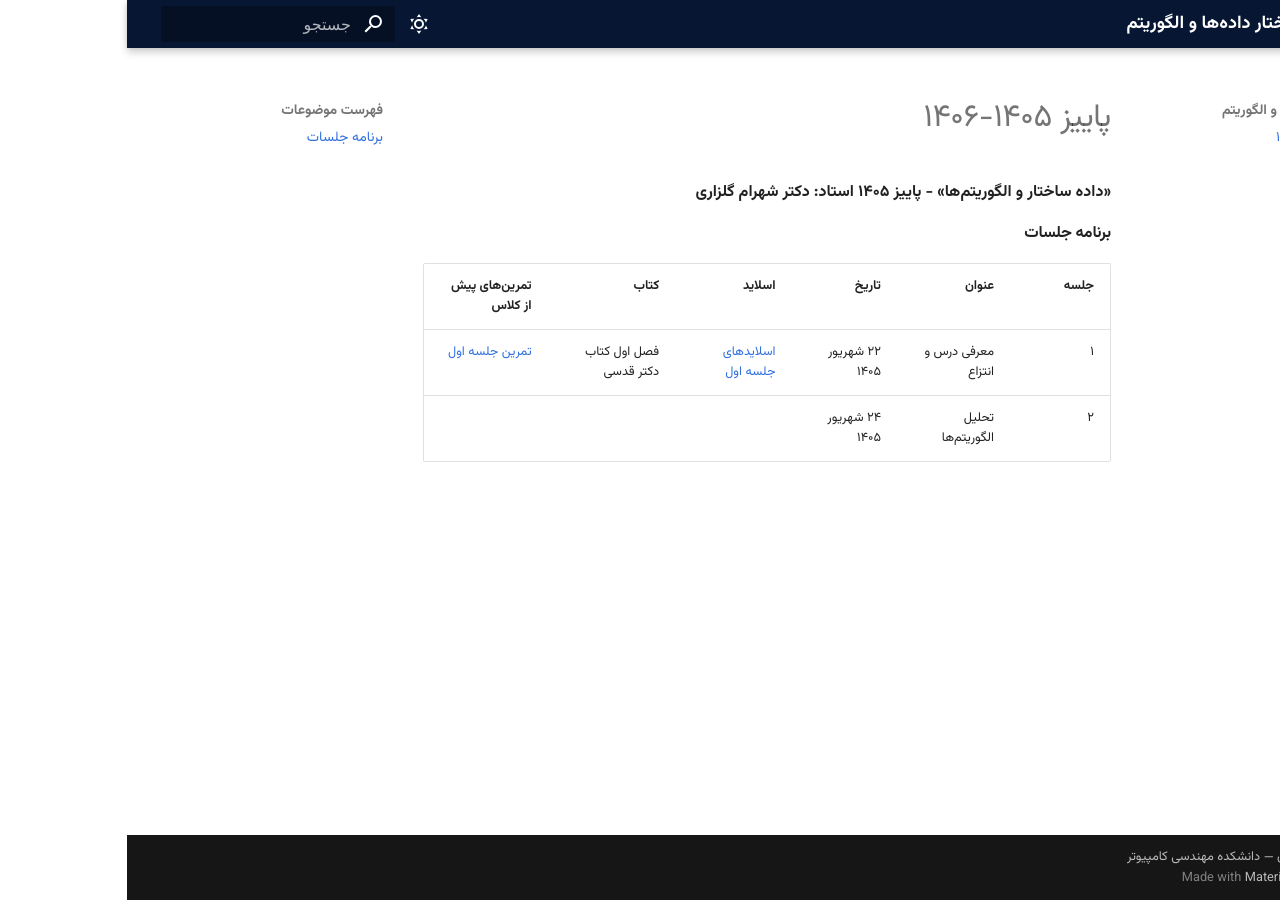
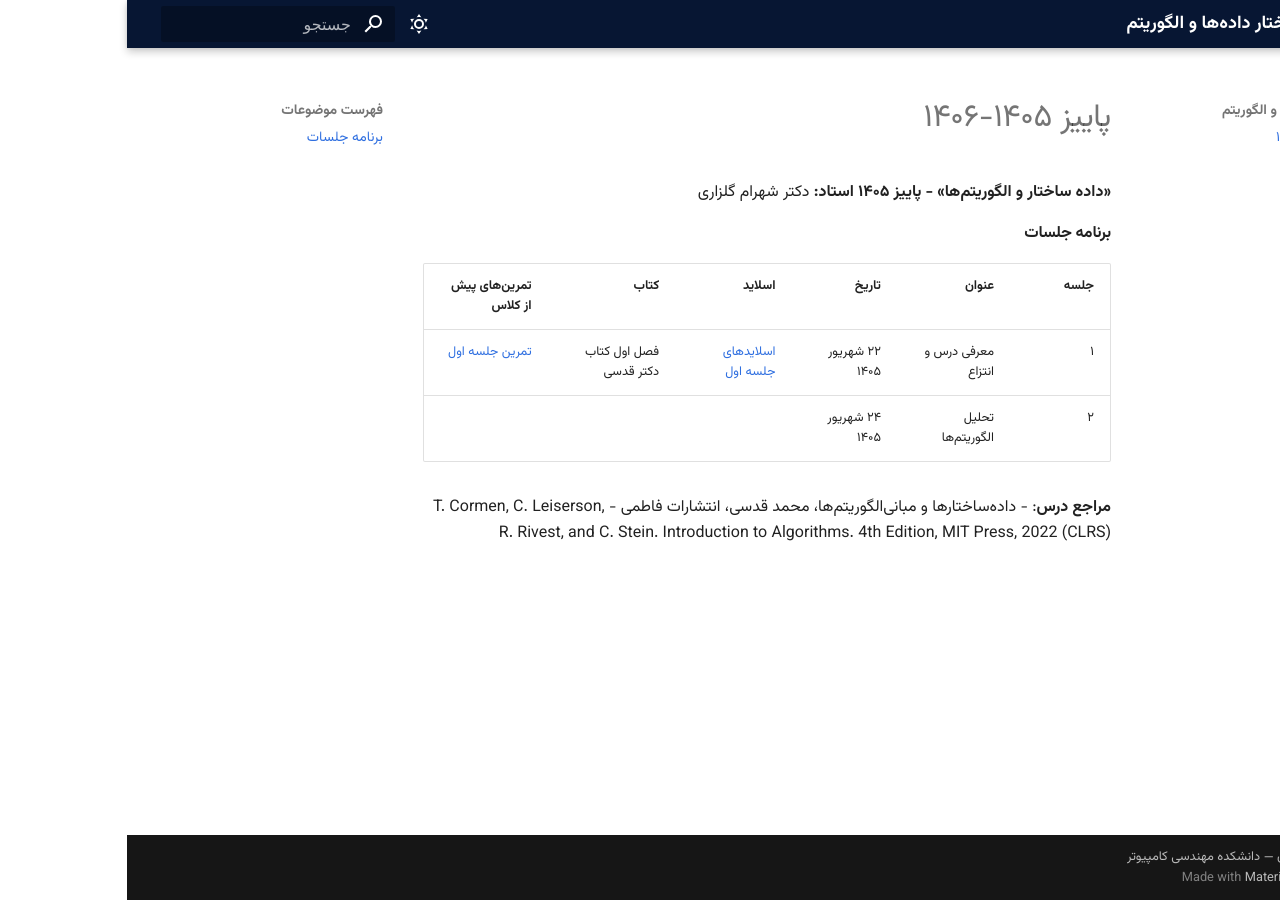
Before and after one commit to CESA-UH/CESA-UH.github.io, an MkDocs documentation site: the page built from docs-src/DSA/docs/index.md, in a window 1280 px wide. Built offline with MkDocs 1.6.1 and Material for MkDocs 9.7.7, drawn with Linux system fonts in a browser that asks for light colours.

Commit message:
DSA first page changed

```diff
--- a/docs-src/DSA/docs/index.md
+++ b/docs-src/DSA/docs/index.md
@@ -1,5 +1,5 @@
 **«داده ساختار و الگوریتم‌ها» - پاییز ۱۴۰۵**
-**استاد: دکتر شهرام گلزاری**
+**استاد:** دکتر شهرام گلزاری
 
 #### برنامه جلسات
 
@@ -7,3 +7,7 @@
 | ---: | ------------------ | -------------- | ------------------------------------------------------------------------------------------------------------------------- | ---------------------- | ------------------------------------------------------------------------------------------------ |
 |    ۱ | معرفی درس و انتزاع | ۲۲ شهریور ۱۴۰۵ | [اسلاید‌های جلسه اول](https://github.com/amirrezabb/UoH-DSA-14051/blob/main/docs/assets/1_IntroductionAndAbstraction.pdf) | فصل اول کتاب دکتر قدسی | [تمرین جلسه اول](https://github.com/amirrezabb/UoH-DSA-14051/blob/main/docs/assets/WarmUP-1.pdf) |
 |    ۲ | تحلیل الگوریتم‌ها  | ۲۴ شهریور ۱۴۰۵ |                                                                                                                           |                        |                                                                                                  |
+
+**مراجع درس**:
+- داده‌ساختارها و مبانی‌الگوریتم‌ها، محمد قدسی، انتشارات فاطمی
+-  T. Cormen, C. Leiserson, R. Rivest, and C. Stein. Introduction to Algorithms. 4th Edition, MIT Press, 2022 (CLRS)
```
